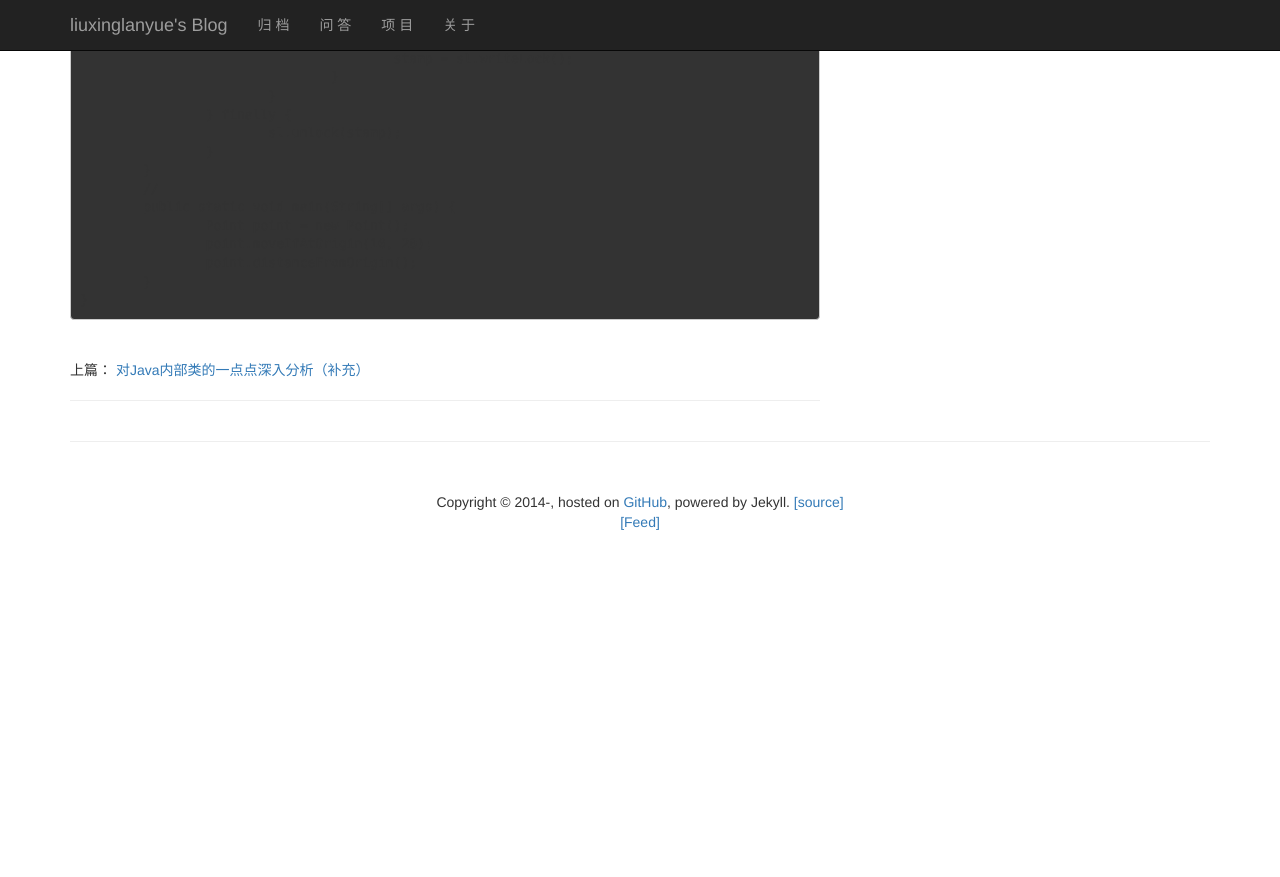
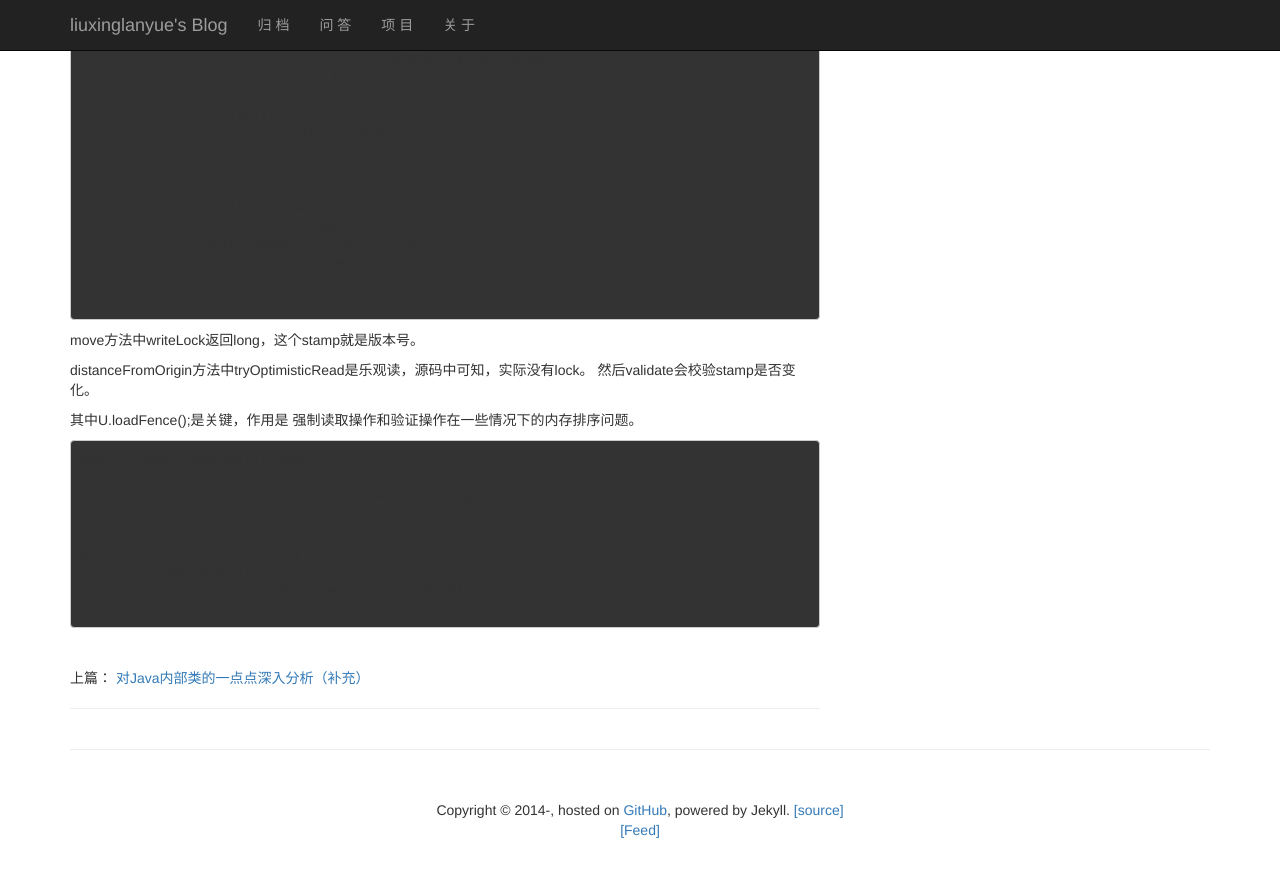
Before and after one commit to liuxinglanyue/blog, a Jekyll site: the page built from _posts/2014-12-23-StampedLock.markdown, in a window 1280 px wide and 900 px high, scrolled down 1220 px. Shown: the top 877 px of the window. Built offline with Jekyll 4.4.1, drawn with Linux system fonts in a browser that asks for light colours; nearby versions of some CDN libraries; Markdown is read by kramdown in place of the engine named in the settings; comment, search, counter and statistics services are not loaded; before the commit the page ends 1812 px from its top, so only the background shows below that.

Commit message:
Update 2014-12-23-StampedLock.markdown

```diff
--- a/_posts/2014-12-23-StampedLock.markdown
+++ b/_posts/2014-12-23-StampedLock.markdown
@@ -20,6 +20,7 @@ ABA问题是一种异常现象：如果在算法中的节点可以被循环使
 \-\-\-\-\-\-\-\-\-\-\-\-\-\-\-\-\-\-\-\-\-\-\-\-\-\-\-\-\-\-\-\-\-\-\-\-\-\-\-\-\-\-\-\-\-\-\-\-\-\-\-\-\-\-\-\-\-\-\-\-\-\-\-
 
 我们来看一下StampedLock的官方例子，
+
 <pre class="prettyPrint">
 import java.util.concurrent.locks.StampedLock;
 //
@@ -81,3 +82,22 @@ public class Point {
 	}
 }
 </pre>
+
+move方法中writeLock返回long，这个stamp就是版本号。
+
+distanceFromOrigin方法中tryOptimisticRead是乐观读，源码中可知，实际没有lock。
+然后validate会校验stamp是否变化。
+
+其中U.loadFence();是关键，作用是 强制读取操作和验证操作在一些情况下的内存排序问题。
+
+<pre class="prettyPrint">
+public long tryOptimisticRead() {
+	long s;
+	return (((s = state) & WBIT) == 0L) ? (s & SBITS) : 0L;
+}
+//
+public boolean validate(long stamp) {
+        U.loadFence();
+        return (stamp & SBITS) == (state & SBITS);
+}
+</pre>
```
